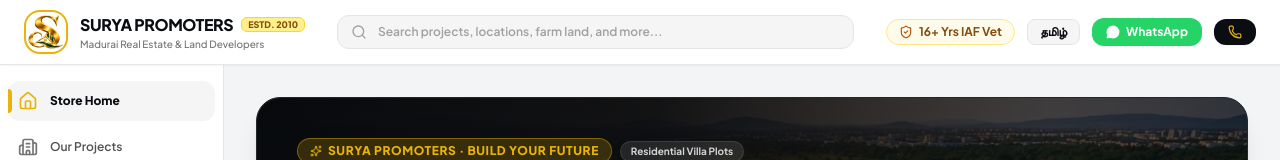
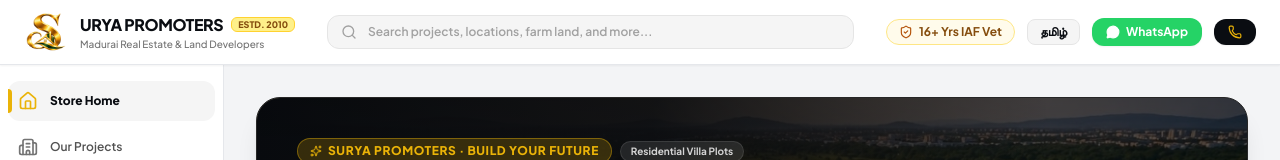
Before and after one commit to Suman-1108/surya_promoter, a Next.js app: page / in a window 1280 px wide. Shown: the top 160 px of the page. Built offline with nearby package versions, Linux system fonts and the light colour scheme.

Commit message:
feat: use 3D golden S monogram emblem directly as initial letter with URYA PROMOTERS brand text across navbar and header

```diff
--- a/src/app/page.tsx
+++ b/src/app/page.tsx
@@ -704,20 +704,20 @@ export default function HomePage() {
 
           {/* Left Brand Identity: "S" Logo + Surya Promoters */}
           <Link href="/" className="flex items-center gap-2.5 sm:gap-3 shrink-0 group">
-            <div className="relative h-10 w-10 sm:h-11 sm:w-11 shrink-0 rounded-2xl overflow-hidden border-2 border-[#EAB308] bg-white shadow-xs p-0.5 transition-transform duration-300 group-hover:scale-105">
+            <div className="relative h-10 w-10 sm:h-11 sm:w-11 shrink-0 transition-transform duration-300 group-hover:scale-105">
               <Image
-                src="/images/surya-logo.png"
+                src="/images/surya-gold-logo.png"
                 alt="Surya Promoters Logo"
                 fill
                 priority
-                sizes="44px"
+                sizes="48px"
                 className="object-contain"
               />
             </div>
             <div className="flex flex-col">
               <div className="flex items-center gap-2">
                 <span className="font-extrabold text-base tracking-tight text-[#0A0D12] group-hover:text-[#B45309] transition-colors">
-                  SURYA PROMOTERS
+                  <span className="sr-only">S</span>URYA PROMOTERS
                 </span>
                 <span className="hidden sm:inline-flex px-1.5 py-0.2 rounded-md text-[9px] font-black bg-[#FEF08A] text-[#854D0E] border border-amber-300">
                   ESTD. 2010
--- a/src/components/layout/Footer.tsx
+++ b/src/components/layout/Footer.tsx
@@ -19,7 +19,7 @@ export default function Footer() {
             <Link href="/" className="inline-flex items-center gap-3.5">
               <div className="relative h-12 w-12 shrink-0 rounded-2xl overflow-hidden border-2 border-[#EAB308] bg-white p-1">
                 <Image
-                  src="/images/surya-logo.png"
+                  src="/images/surya-gold-logo.png"
                   alt="Surya Promoters Logo"
                   fill
                   sizes="48px"
--- a/src/components/layout/MobileMenu.tsx
+++ b/src/components/layout/MobileMenu.tsx
@@ -40,7 +40,7 @@ export default function MobileMenu({ isOpen, onClose }: MobileMenuProps) {
             <div className="flex items-center gap-3">
               <div className="relative h-11 w-11 shrink-0 rounded-2xl overflow-hidden border-2 border-[#EAB308] bg-white p-1">
                 <Image
-                  src="/images/surya-logo.png"
+                  src="/images/surya-gold-logo.png"
                   alt="Surya Promoters Logo"
                   fill
                   sizes="40px"
--- a/src/components/layout/Navbar.tsx
+++ b/src/components/layout/Navbar.tsx
@@ -45,20 +45,20 @@ export default function Navbar() {
               <Menu className="h-6 w-6" />
             </button>
 
-            <Link href="/" className="flex items-center gap-3 group">
-              <div className="relative h-10 w-10 sm:h-11 sm:w-11 shrink-0 rounded-2xl overflow-hidden border-2 border-[#EAB308] bg-white shadow-xs p-0.5 transition-transform duration-300 group-hover:scale-105">
+            <Link href="/" className="flex items-center gap-2.5 sm:gap-3 group">
+              <div className="relative h-10 w-10 sm:h-11 sm:w-11 shrink-0 transition-transform duration-300 group-hover:scale-105">
                 <Image
-                  src="/images/surya-logo.png"
+                  src="/images/surya-gold-logo.png"
                   alt="Surya Promoters Logo"
                   fill
                   priority
-                  sizes="44px"
+                  sizes="48px"
                   className="object-contain"
                 />
               </div>
               <div className="flex flex-col">
                 <span className="font-display text-sm sm:text-base font-extrabold tracking-tight text-[#173D2B] group-hover:text-[#64865A] transition-colors">
-                  SURYA PROMOTERS
+                  <span className="sr-only">S</span>URYA PROMOTERS
                 </span>
                 <span className="hidden sm:inline-block text-[10px] font-mono text-[#64865A] tracking-wider uppercase font-semibold">
                   {language === "ta" ? "மதுரை மனைப்பிரிவுகள் & நில மேம்பாடு · 2010" : "LAND & PROPERTY DEVELOPERS · MADURAI · ESTD. 2010"}
--- a/src/components/layout/SummitFooter.tsx
+++ b/src/components/layout/SummitFooter.tsx
@@ -25,7 +25,7 @@ export default function SummitFooter() {
             <Link href="/" className="inline-flex items-center gap-3.5">
               <div className="relative h-12 w-12 shrink-0">
                 <Image
-                  src="/images/surya-logo.png"
+                  src="/images/surya-gold-logo.png"
                   alt="Surya Promoters Logo"
                   fill
                   sizes="48px"
```
Also changed, not shown: public/images/surya-gold-logo.png (added).
